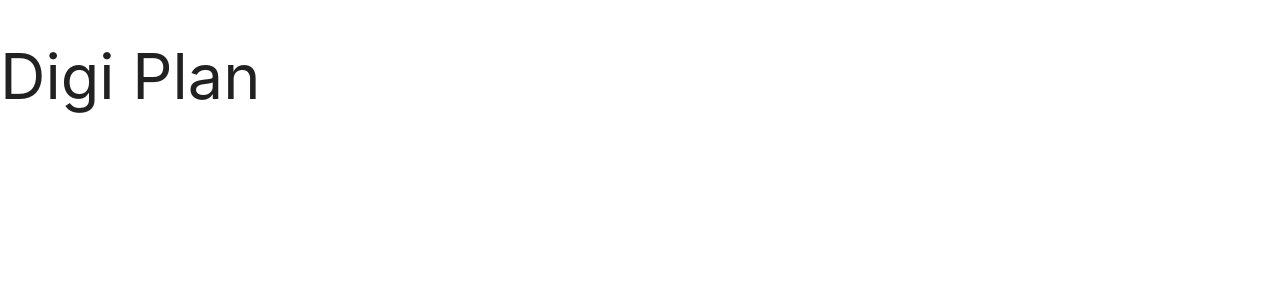
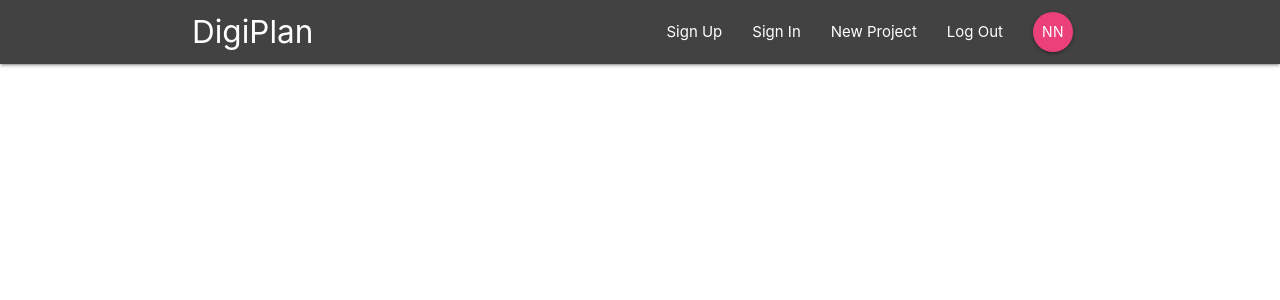
Before and after one commit to rajatmangal/digiPlan, a React (Create React App) app: page / in a window 1280 px wide. Shown: the top 300 px of the page. Built offline with nearby package versions, Linux system fonts and the light colour scheme.

Commit message:
Navbar Added

```diff
--- a/package.json
+++ b/package.json
@@ -8,7 +8,7 @@
     "@testing-library/user-event": "^7.2.1",
     "react": "^16.13.1",
     "react-dom": "^16.13.1",
-    "react-router-dom": "^5.1.2",
+    "react-router-dom": "^5.2.0",
     "react-scripts": "3.4.1"
   },
   "scripts": {
--- a/src/App.js
+++ b/src/App.js
@@ -1,11 +1,12 @@
 import React from 'react';
 import {BrowserRouter} from 'react-router-dom'
+import Navbar from "./components/layout/Navbar"
 
 function App() {
   return (
     <BrowserRouter>
       <div className="App">
-        <h1>Digi Plan</h1>
+        <Navbar />
       </div>
     </BrowserRouter>
   );
--- a/src/components/layout/Navbar.js
+++ b/src/components/layout/Navbar.js
@@ -0,0 +1,18 @@
+import React from 'react'
+import { Link } from 'react-router-dom'
+import SignedInLinks from './SignedInLinks'
+import SignedOutLinks from './SignedOutLinks'
+
+const Navbar = () => {
+    return (
+        <nav className="nav-wrapper grey darken-3">
+            <div class="container">
+                <Link to="/" className="brand-logo">DigiPlan</Link>
+                <SignedInLinks />
+                <SignedOutLinks />
+            </div>
+        </nav>
+    )
+}
+
+export default Navbar
--- a/src/components/layout/SignedInLinks.js
+++ b/src/components/layout/SignedInLinks.js
@@ -0,0 +1,14 @@
+import React from 'react'
+import { NavLink } from 'react-router-dom'
+
+const SignedInLinks = () => {
+    return (
+        <ul className="right">
+            <li><NavLink to="/">New Project</NavLink></li>
+            <li><NavLink to="/">Log Out</NavLink></li>
+            <li><NavLink to="/" className='btn btn-floating pink lighten-1'>NN</NavLink></li>
+        </ul>
+    )
+}
+
+export default SignedInLinks
--- a/src/components/layout/SignedOutLinks.js
+++ b/src/components/layout/SignedOutLinks.js
@@ -0,0 +1,13 @@
+import React from 'react'
+import { NavLink } from 'react-router-dom'
+
+const SignedOutLinks = () => {
+    return (
+        <ul className="right">
+            <li><NavLink to="/">Sign Up</NavLink></li>
+            <li><NavLink to="/">Sign In</NavLink></li>
+        </ul>
+    )
+}
+
+export default SignedOutLinks
```
Also changed, not shown: 1 other file (tests, documents, lock files or other folders).
